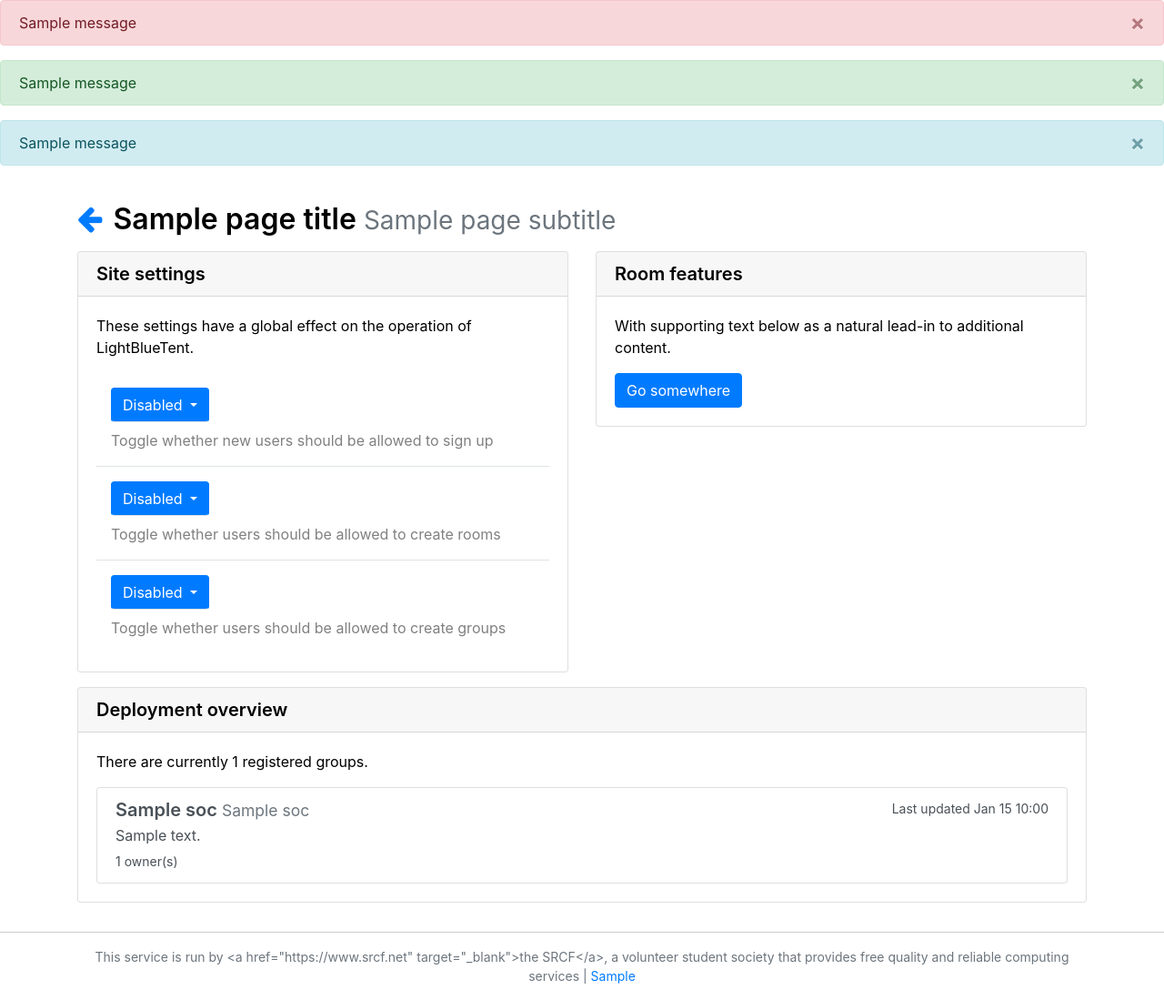
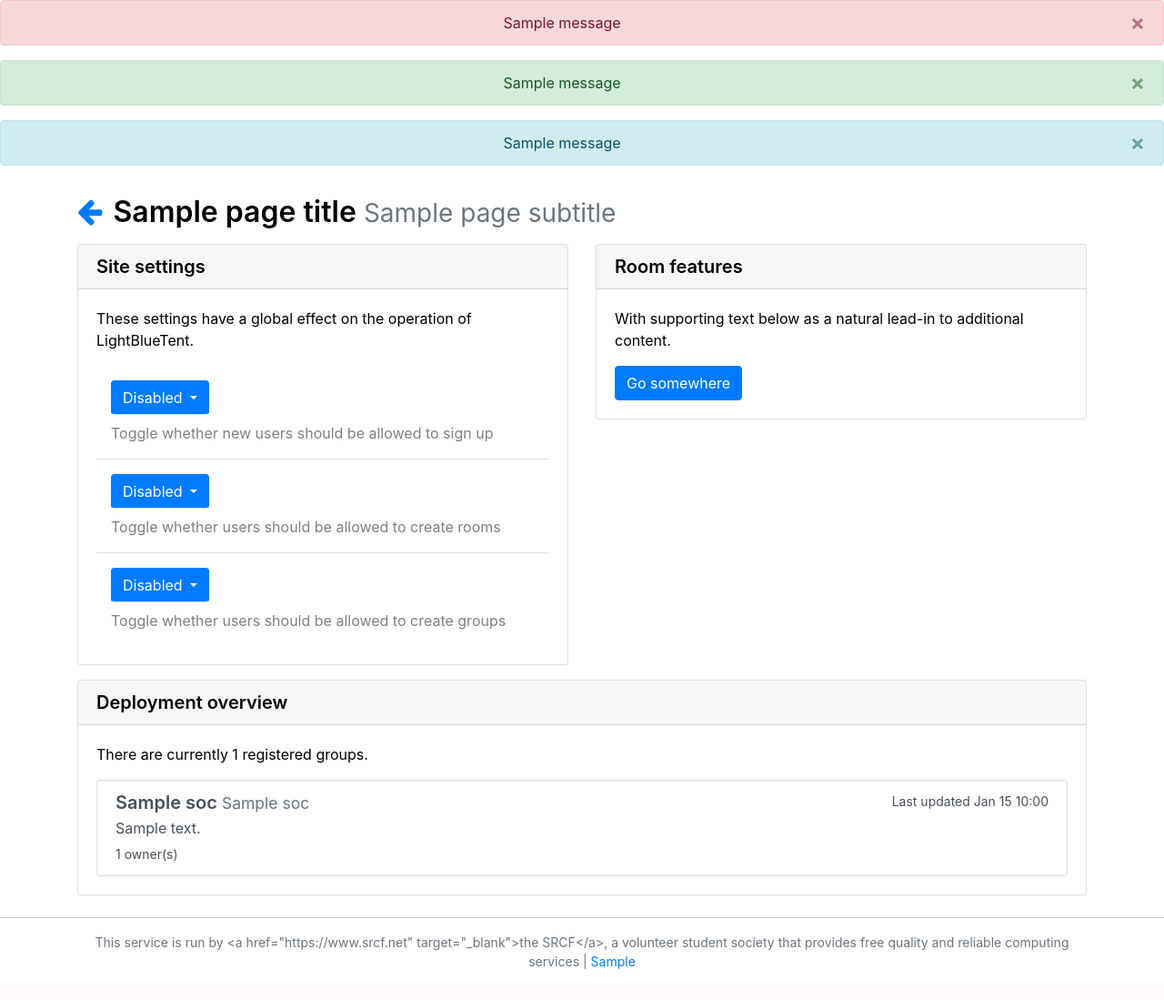
Before and after one commit to SRCF/lightbluetent, a Python web app: template lightbluetent/templates/admins/index.html in a window 1280 px wide. Shown: the part 57-1156 px from the top of the page at 91% size. After the commit the page ends 1122 px from the top, so only its background shows below. Run offline with Jinja, Linux system fonts and the light colour scheme; the template is opened without the code that fills it: most values are stand-ins (such as "Sample title", 1, 10 or a date in 2020); one stand-in notice (Sample message) is shown; some libraries are stand-ins or nearby versions; some web fonts are replaced.

Commit message:
Refactor flashes

```diff
--- a/lightbluetent/groups.py
+++ b/lightbluetent/groups.py
@@ -90,7 +90,7 @@
 
     errors = {}
     keys = ("room_name",)
-    values = get_form_values(keys)
+    values = get_form_values(request, keys)
 
     if len(values["room_name"]) <= 1:
         errors["room_name"] = "That name is too short."
--- a/lightbluetent/templates/base.html
+++ b/lightbluetent/templates/base.html
@@ -34,41 +34,10 @@
     {% include 'shared/header.html' %}
     {% endblock %}
 
-    {% with messages = get_flashed_messages(category_filter=["error"]) %}
-    {% for message in messages %}
-    <div class="alert alert-danger alert-dismissible fade show" role="alert">
-        {{ message }}
-        <button type="button" class="close" data-dismiss="alert" aria-label="Close">
-            <span aria-hidden="true">&times;</span>
-        </button>
-    </div>
-    {% endfor %}
-    {% endwith %}
-
-    {% with messages = get_flashed_messages(category_filter=["success"]) %}
-    {% for message in messages %}
-    <div class="alert alert-success alert-dismissible fade show" role="alert">
-        {{ message }}
-        <button type="button" class="close" data-dismiss="alert" aria-label="Close">
-            <span aria-hidden="true">&times;</span>
-        </button>
-    </div>
-    {% endfor %}
-    {% endwith %}
-
-    {% with messages = get_flashed_messages(category_filter=["message"]) %}
-    {% for message in messages %}
-    <div class="alert alert-info alert-dismissible fade show" role="alert">
-        {{ message }}
-        <button type="button" class="close" data-dismiss="alert" aria-label="Close">
-            <span aria-hidden="true">&times;</span>
-        </button>
-    </div>
-    {% endfor %}
-    {% endwith %}
+    {% include 'shared/flashes.html' %}
 
     <main role="main" class="flex-shrink-0">
-        <div class="container my-4">
+        <div class="container my-3">
             {% block heading %}
             {%- if page_title is defined %}
             <h2>
--- /dev/null
+++ b/lightbluetent/templates/macros/flash.html
@@ -0,0 +1,8 @@
+{% macro render(color, message) -%}
+<article class="alert alert-{{color}} alert-dismissible fade show text-center" role="alert">
+        {{ message }}
+        <button type="button" class="close" data-dismiss="alert" aria-label="Close">
+            <span aria-hidden="true">&times;</span>
+        </button>
+</article>
+{%- endmacro %}
--- /dev/null
+++ b/lightbluetent/templates/shared/flashes.html
@@ -0,0 +1,19 @@
+{% import 'macros/flash.html' as flash %}
+
+{% with messages = get_flashed_messages(category_filter=["error"]) %}
+{% for message in messages %}
+{{ flash.render("danger", message) }}
+{% endfor %}
+{% endwith %}
+
+{% with messages = get_flashed_messages(category_filter=["success"]) %}
+{% for message in messages %}
+{{ flash.render("success", message) }}
+{% endfor %}
+{% endwith %}
+
+{% with messages = get_flashed_messages(category_filter=["message"]) %}
+{% for message in messages %}
+{{ flash.render("info", message) }}
+{% endfor %}
+{% endwith %}
```
